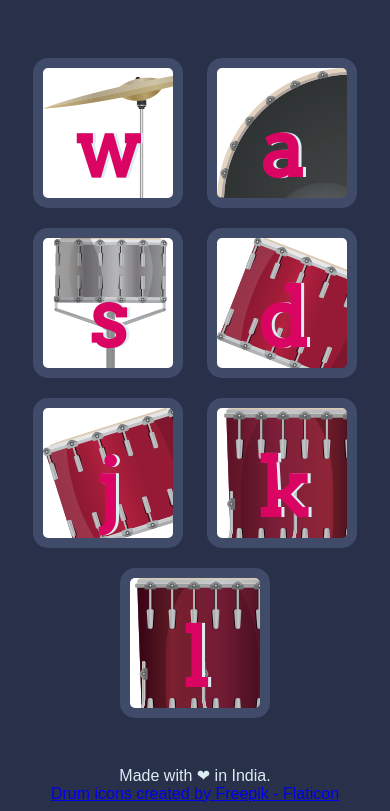
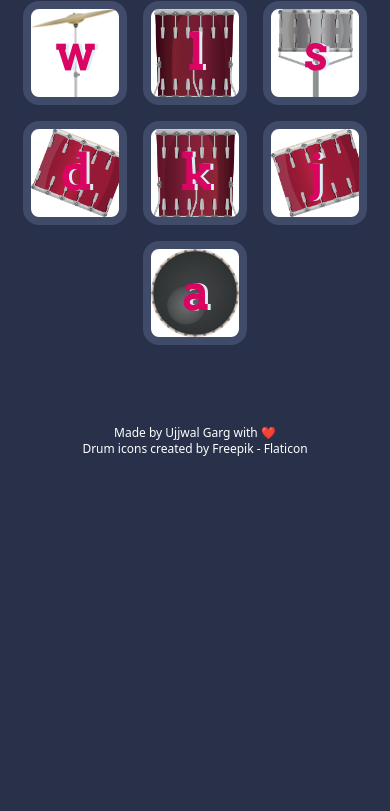
Before and after one commit to gargujjwal/Vanilla-JS-Drum-Kit, a plain HTML site: page index.html in a window 390 px wide. Shown: the part 257-1068 px from the top of the page. After the commit the page ends 844 px from the top, so only its background shows below. Drawn offline with nearby package versions, Linux system fonts and the light colour scheme.

Commit message:
make the site responsive

```diff
--- a/css/styles.css
+++ b/css/styles.css
@@ -1,19 +1,9 @@
 body {
-    text-align: center;
-    background-color: #283149;
+	font-family: "Arvo", cursive;
 }
 
 h1 {
-    font-size: 5rem;
-    color: #DBEDF3;
-    font-family: "Arvo", cursive;
-    text-shadow: 3px 0 #DA0463;
-
-}
-
-footer {
-    color: #DBEDF3;
-    font-family: sans-serif;
+	text-shadow: 3px 0 #da0463;
 }
 
 .w {
@@ -44,38 +34,8 @@ footer {
 	background-image: url("../images/tom4.png");
 }
 
-.set {
-    margin: 10% auto;
-}
-
-.game-over {
-    background-color: red;
-    opacity: 0.8;
-}
-
-.pressed {
-    box-shadow: 0 3px 4px 0 #DBEDF3;
-    opacity: 0.5;
-}
-
-.red {
-    color: red;
-}
-
 .drum {
 	outline: none;
-    border: 10px solid #404B69;
-    font-size: 5rem;
-    font-family: 'Arvo', cursive;
-    line-height: 2;
-    font-weight: 900;
-    color: #DA0463;
-    text-shadow: 3px 0 #DBEDF3;
-    border-radius: 15px;
+	text-shadow: 3px 0 #dbedf3;
 	display: inline-block;
-    width: 150px;
-    height: 150px;
-    text-align: center;
-    margin: 10px;
-    background-color: white;
 }
--- a/index.html
+++ b/index.html
@@ -1,34 +1,73 @@
 <!DOCTYPE html>
 <html lang="en" dir="ltr">
-
 	<head>
-    <meta charset="utf-8"/>
+		<meta charset="UTF-8" />
+		<meta http-equiv="X-UA-Compatible" content="IE=edge" />
+		<meta name="viewport" content="width=device-width, initial-scale=1.0" />
 		<title>Drum Kit</title>
-    <link href="https://fonts.googleapis.com/css?family=Arvo" rel="stylesheet"/>
-    <link rel="stylesheet" href="css/styles.css"/>
-    <link rel="icon" href="images/drum.png"/>
+		<link
+			href="https://fonts.googleapis.com/css?family=Arvo"
+			rel="stylesheet"
+		/>
+		<script src="https://cdn.tailwindcss.com"></script>
+		<link rel="stylesheet" href="css/styles.css" />
+		<link rel="icon" href="images/drum.png" />
 	</head>
 
-<body>
-
-<h1 id="title">Drum 🥁 Kit</h1>
-<div class="set">
-    <button class="w drum">w</button>
-    <button class="a drum">a</button>
-    <button class="s drum">s</button>
-    <button class="d drum">d</button>
-    <button class="j drum">j</button>
-    <button class="k drum">k</button>
-    <button class="l drum">l</button>
+	<body
+		class="text-center bg-[#283149] container mx-auto space-y-20 lg:space-y-24 min-h-screen grid place-content-center"
+	>
+		<h1 class="text-5xl text-white md:text-6xl lg:text-7xl 2xl:text-8xl">
+			Drum 🥁 Kit
+		</h1>
+		<div class="flex gap-4 flex-wrap justify-center">
+			<button
+				class="text-5xl lg:text-8xl font-bold leading-8 text-[#da0463] w-[6.5rem] lg:w-48 aspect-square bg-white border-8 border-[#404b69] rounded-2xl bg-cover hover:scale-105 transition-all duration-300 w drum"
+			>
+				w
+			</button>
+			<button
+				class="text-5xl lg:text-8xl font-bold leading-8 text-[#da0463] w-[6.5rem] lg:w-48 aspect-square bg-white border-8 border-[#404b69] rounded-2xl bg-cover hover:scale-105 transition-all duration-300 l drum"
+			>
+				l
+			</button>
+			<button
+				class="text-5xl lg:text-8xl font-bold leading-8 text-[#da0463] w-[6.5rem] lg:w-48 aspect-square bg-white border-8 border-[#404b69] rounded-2xl bg-cover hover:scale-105 transition-all duration-300 s drum"
+			>
+				s
+			</button>
+			<button
+				class="text-5xl lg:text-8xl font-bold leading-8 text-[#da0463] w-[6.5rem] lg:w-48 aspect-square bg-white border-8 border-[#404b69] rounded-2xl bg-cover hover:scale-105 transition-all duration-300 d drum"
+			>
+				d
+			</button>
+			<button
+				class="text-5xl lg:text-8xl font-bold leading-8 text-[#da0463] w-[6.5rem] lg:w-48 aspect-square bg-white border-8 border-[#404b69] rounded-2xl bg-cover hover:scale-105 transition-all duration-300 k drum"
+			>
+				k
+			</button>
+			<button
+				class="text-5xl lg:text-8xl font-bold leading-8 text-[#da0463] w-[6.5rem] lg:w-48 aspect-square bg-white border-8 border-[#404b69] rounded-2xl bg-cover hover:scale-105 transition-all duration-300 j drum"
+			>
+				j
+			</button>
+			<button
+				class="text-5xl lg:text-8xl font-bold leading-8 text-[#da0463] w-[6.5rem] lg:w-48 aspect-square bg-white border-8 border-[#404b69] rounded-2xl bg-cover hover:scale-105 transition-all duration-300 a drum"
+			>
+				a
+			</button>
 		</div>
 
-
-<footer>
-    Made with ❤ in India.<br>
-    <a href="https://www.flaticon.com/free-icons/drum" title="drum icons">Drum icons created by Freepik - Flaticon</a>
+		<footer class="text-white font-sans text-xs lg:text-base">
+			Made by
+			<a href="https://github.com/ujjwalgarg100204">Ujjwal Garg</a> with ❤
+			<br />
+			<a
+				href="https://www.flaticon.com/free-icons/drum"
+				title="drum icons"
+				>Drum icons created by Freepik - Flaticon</a
+			>
 		</footer>
-
 		<script src="scripts/index.js"></script>
 	</body>
-
 </html>
```
Also changed, not shown: screenshots/demo.gif (renamed from readme_assets/demo.gif). Lines whose indentation alone changed are shown as unchanged.
